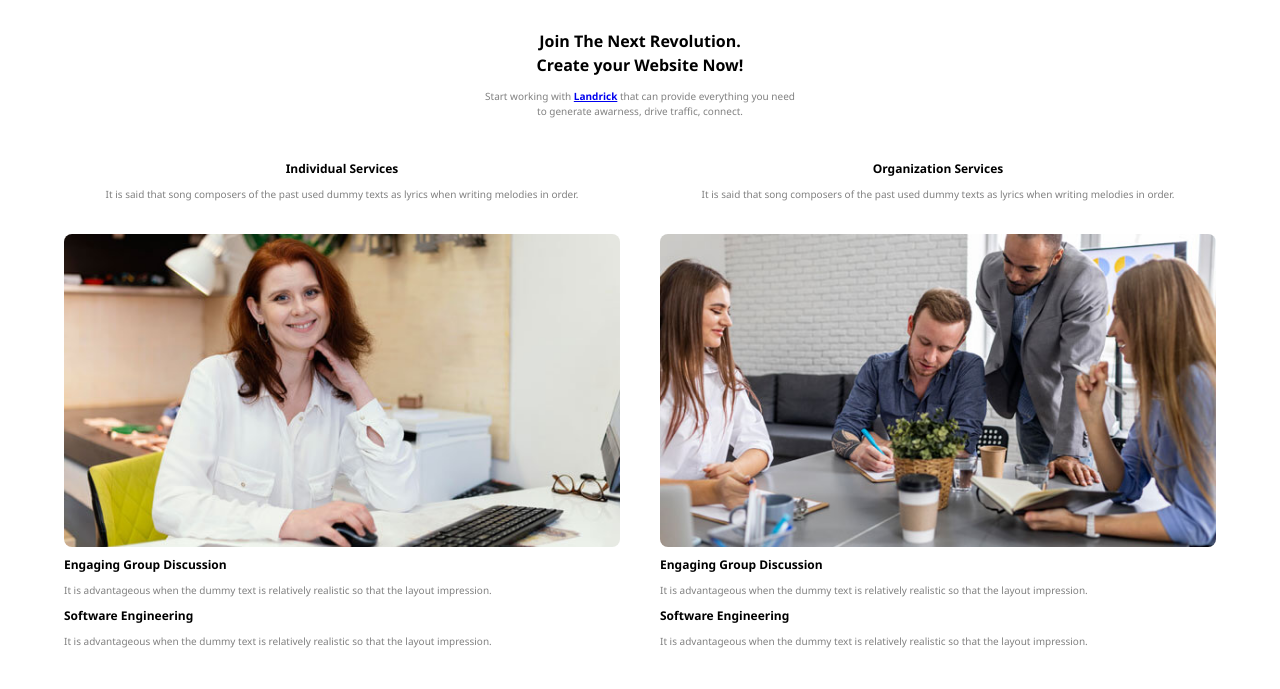
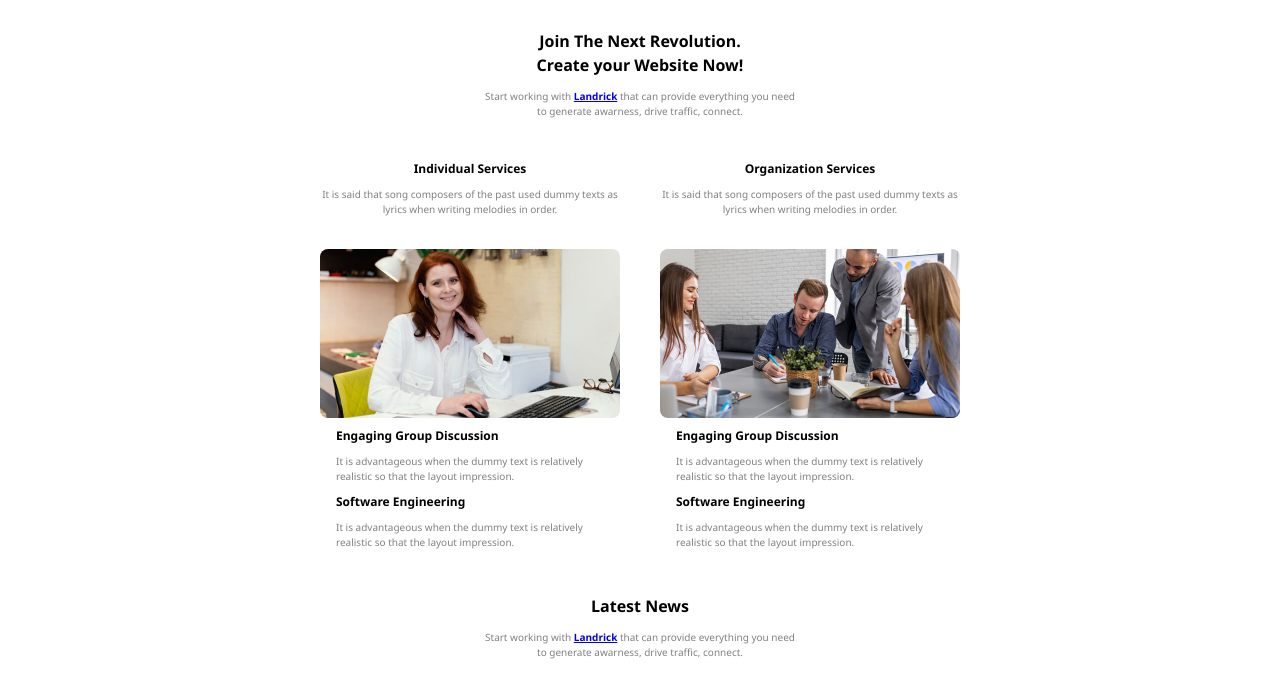
Before and after one commit to bassemsab/modele, a plain HTML site: page index.html in a window 1280 px wide. Shown: the part 94-783 px from the top of the page. Drawn offline with Linux system fonts and the light colour scheme.

Commit message:
fix: desktop view side margin

```diff
--- a/css/style.css
+++ b/css/style.css
@@ -2,6 +2,7 @@ body {
   font-family: "Segoe UI", Tahoma, Geneva, Verdana, sans-serif;
   background-color: #ffffff;
 }
+
 a {
   font-weight: bold;
 }
@@ -116,7 +117,9 @@ button,
     grid-template-columns: repeat(2, 1fr);
   }
 }
-
+.card-footer {
+  padding: 0 1rem;
+}
 .news {
   padding: 2rem 4rem;
   display: grid;
@@ -167,9 +170,14 @@ button,
   text-decoration: none;
 }
 
-.container {
-  width: 100%;
-  margin: 0 auto;
-  /* padding: 0 20px; */
-  /* box-sizing: border-box; */
+@media (min-width: 600px) {
+  .container {
+    margin: 0;
+  }
 }
+
+@media (min-width: 900px) {
+  .container {
+    margin: 0 20%;
+  }
+}
--- a/index.html
+++ b/index.html
@@ -43,7 +43,7 @@
             </p>
           </div>
           <img class="product-card-image" src="images/professional.jpg" />
-          <div>
+          <div class="card-footer">
             <div>
               <h6>Engaging Group Discussion</h6>
 
@@ -72,7 +72,7 @@
             </p>
           </div>
           <img class="product-card-image" src="images/meeting.jpg" />
-          <div>
+          <div class="card-footer">
             <div>
               <h6>Engaging Group Discussion</h6>
 
```
